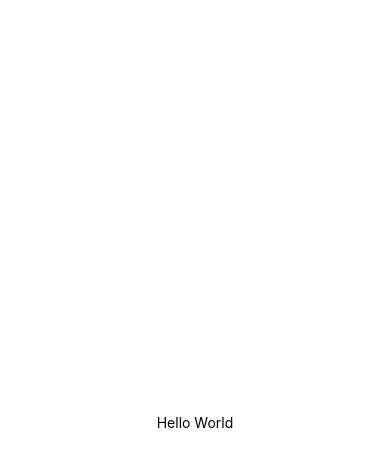
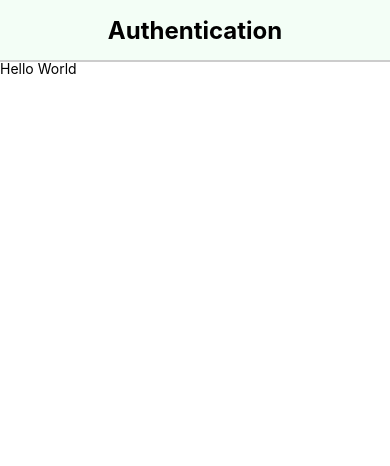
Before and after one commit to flexbox/react-native-firebase-login, a React Native app: screen / in a window 390 px wide. Shown: the top 466 px of the page. Built offline with nearby package versions, Linux system fonts and the light colour scheme.

Commit message:
Copying Reusable Components and allow to export all the thing

```diff
--- a/App.js
+++ b/App.js
@@ -1,23 +1,16 @@
 import React, {Component} from 'react';
-import { StyleSheet, Text, View } from 'react-native';
+import { Text, View } from 'react-native';
+import { Header } from './src/common';
 
 class App extends Component {
   render() {
     return (
-      <View style={styles.container}>
+      <View>
+        <Header text="Authentication" />
         <Text>Hello World</Text>
       </View>
     );
   }
 }
 
-const styles = StyleSheet.create({
-  container: {
-    flex: 1,
-    backgroundColor: '#fff',
-    alignItems: 'center',
-    justifyContent: 'center',
-  },
-});
-
 export default App;
--- /dev/null
+++ b/src/common/Card.js
@@ -0,0 +1,29 @@
+import React from 'react';
+import { View, StyleSheet } from 'react-native';
+
+const Card = (props) => {
+  return (
+    <View style={styles.container}>
+      {props.children}
+    </View>
+  );
+};
+
+const styles = StyleSheet.create({
+  container: {
+    borderWidth: 1,
+    borderRadius: 2,
+    borderColor: '#ddd',
+    borderBottomWidth: 0,
+    shadowColor: '#000',
+    shadowOffset: { width: 0, height: 2},
+    shadowOpacity: 0.1,
+    shadowRadius: 2,
+    elevation: 1,
+    marginLeft: 5,
+    marginRight: 5,
+    marginTop: 10,
+  },
+});
+
+export { Card };
--- /dev/null
+++ b/src/common/CardSection.js
@@ -0,0 +1,23 @@
+import React from 'react';
+import { View, StyleSheet } from 'react-native';
+
+const CardSection = (props) => {
+  return (
+    <View style={styles.container}>
+      {props.children}
+    </View>
+  );
+};
+
+const styles = StyleSheet.create({
+  container: {
+    borderBottomWidth: 1,
+    padding: 5,
+    backgroundColor: '#fff',
+    justifyContent: 'flex-start',
+    flexDirection: 'row',
+    borderColor: '#ddd',
+  },
+});
+
+export { CardSection };
--- /dev/null
+++ b/src/common/Header.js
@@ -0,0 +1,33 @@
+import React from 'react';
+import { Text, View, StyleSheet } from 'react-native';
+
+// Make a component
+const Header = (props) => {
+  return (
+    <View style={styles.row}>
+      <Text style={styles.title}>{props.text}</Text>
+    </View>
+  );
+}
+
+const styles = StyleSheet.create({
+  row: {
+    backgroundColor: '#F3FEF6',
+    height: 60,
+    justifyContent: 'center',
+    alignItems: 'center',
+    paddingHorizontal: 10,
+    shadowColor: '#000',
+    shadowOffset: { width: 0, height: 2 },
+    shadowOpacity: 0.2,
+    elevation: 2,
+    position: 'relative'
+  },
+  title: {
+    fontSize: 24,
+    fontWeight: '700'
+  }
+});
+
+// Export All the thing
+export { Header };
--- /dev/null
+++ b/src/common/index.js
@@ -0,0 +1,3 @@
+export * from './Card';
+export * from './CardSection';
+export * from './Header';
```
Also changed, not shown: 1 other file (tests, documents, lock files or other folders).
